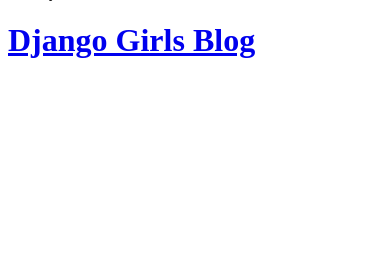
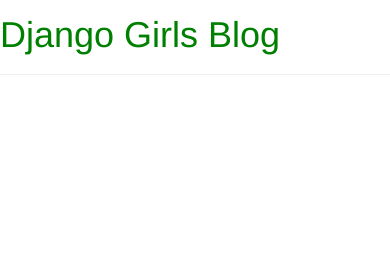
Before and after one commit to TuMaKu/my-first-blog, a Django app: page / in a window 390 px wide. Shown: the part 25-300 px from the top of the page. Run offline with Django 3.2, Linux system fonts and the light colour scheme; data that the repository does not hold is empty; some libraries are stand-ins or nearby versions.

Commit message:
css update

```diff
--- /dev/null
+++ b/blog/static/css/blog.css
@@ -0,0 +1,28 @@
+{% load staticfiles %}
+<html>
+    <head>
+        <title>Django Girls blog</title>
+        <link rel="stylesheet" href="//maxcdn.bootstrapcdn.com/bootstrap/3.2.0/css/bootstrap.min.css">
+        <link rel="stylesheet" href="//maxcdn.bootstrapcdn.com/bootstrap/3.2.0/css/bootstrap-theme.min.css">
+        <link rel="stylesheet" href="{% static 'css/blog.css' %}">
+    </head>
+    <body>
+        <div>
+            <h1><a href="/">Django Girls Blog</a></h1>
+        </div>
+
+        {% for post in posts %}
+            <div>
+                <p>published: {{ post.published_date }}</p>
+                <h1><a href="">{{ post.title }}</a></h1>
+                <p>{{ post.text|linebreaksbr }}</p>
+            </div>
+        {% endfor %}
+    </body>
+</html>
+body {
+    padding-left: 15px;
+}
+h1 a {
+    color: green;
+}
--- /dev/null
+++ b/blog/templates/blog/base.html
@@ -0,0 +1,23 @@
+{% load staticfiles %}
+<html>
+    <head>
+        <title>Django Girls blog</title>
+        <link rel="stylesheet" href="//maxcdn.bootstrapcdn.com/bootstrap/3.2.0/css/bootstrap.min.css">
+        <link rel="stylesheet" href="//maxcdn.bootstrapcdn.com/bootstrap/3.2.0/css/bootstrap-theme.min.css">
+        <link href='//fonts.googleapis.com/css?family=Lobster&subset=latin,latin-ext' rel='stylesheet' type='text/css'>
+        <link rel="stylesheet" href="{% static 'css/blog.css' %}">
+    </head>
+ <body>
+    <div class="page-header">
+        <h1><a href="/">Django Girls Blog</a></h1>
+    </div>
+    <div class="content container">
+        <div class="row">
+            <div class="col-md-8">
+            {% block content %}
+            {% endblock %}
+            </div>
+        </div>
+    </div>
+</body>
+</html>
--- a/blog/templates/blog/post_list.html
+++ b/blog/templates/blog/post_list.html
@@ -1,21 +1,29 @@
+{% extends 'blog/base.html' %}
+{% load staticfiles %}
+
 <html>
     <head>
+    	<link rel="stylesheet" href="//maxcdn.bootstrapcdn.com/bootstrap/3.2.0/css/bootstrap.min.css">
+<link rel="stylesheet" href="//maxcdn.bootstrapcdn.com/bootstrap/3.2.0/css/bootstrap-theme.min.css">
         <title>Tukun blogi</title>
     </head>
     <body>
-        {{ posts }}
-    </body>
-</html>
 
-
-<div>
+    	<div>
     <h1><a href="/">Django Girls Blog</a></h1>
 </div>
 
+{% block content %}
 {% for post in posts %}
-    <div>
-        <p>published: {{ post.published_date }}</p>
+    <div class="post">
+        <div class="date">
+            {{ post.published_date }}
+        </div>
         <h1><a href="">{{ post.title }}</a></h1>
         <p>{{ post.text|linebreaksbr }}</p>
     </div>
 {% endfor %}
+{% endblock %}
+
+    </body>
+</html>
```
